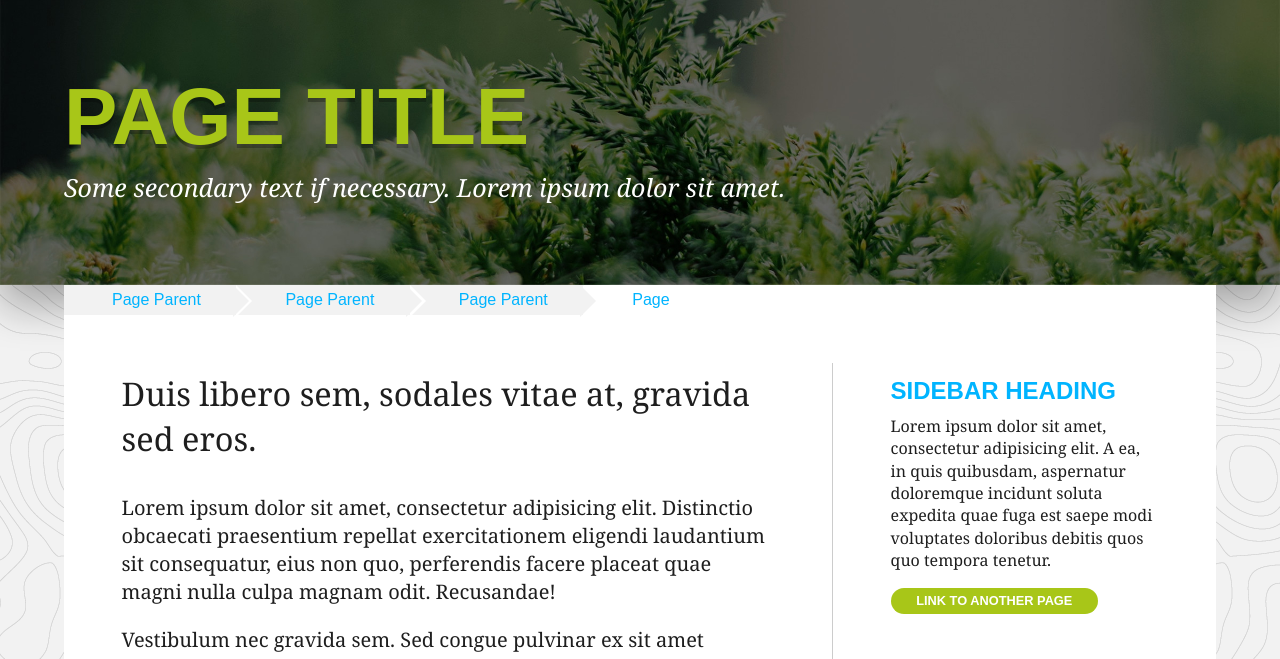
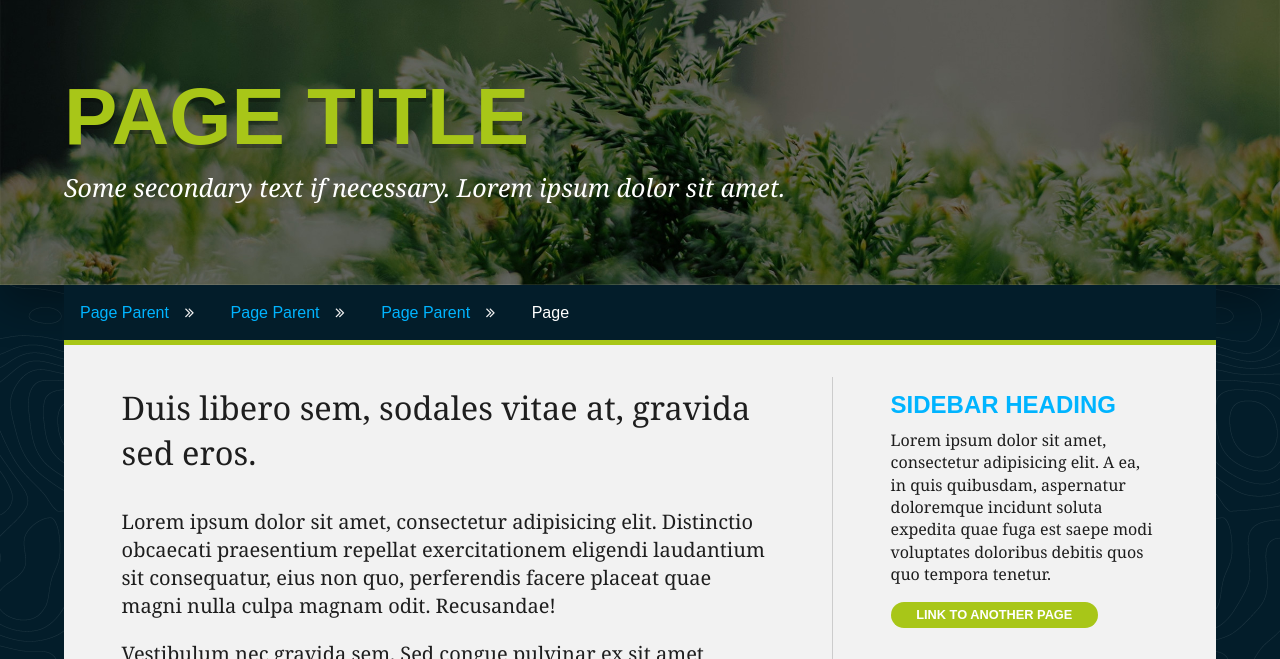
Before and after one commit to jamesacklin/sylvan-templates, a website: page page.html in a window 1280 px wide. Shown: the part 63-722 px from the top of the page. Drawn offline with Linux system fonts and the light colour scheme.

Commit message:
Safari-compatible tweaks, adjustments to breadcrumbs, background color, Typekit fonts

```diff
--- a/page.html
+++ b/page.html
@@ -9,6 +9,8 @@
   <link rel="apple-touch-icon" href="apple-touch-icon.png">
   <link rel="stylesheet" href="css/screen.css" media="screen, projection" type="text/css">
   <link rel="stylesheet" href="css/print.css" media="print" type="text/css">
+  <script src="//use.typekit.net/wgk4ojg.js"></script>
+  <script>try{Typekit.load();}catch(e){}</script>
   <!--[if IE]>
     <link rel="stylesheet" href="css/ie.css" media="screen, projection" type="text/css">
   <![endif]-->
--- a/sass/screen.scss
+++ b/sass/screen.scss
@@ -124,6 +124,7 @@ img { max-width: 100%; height: auto; }
     &:focus, &:active { background: darken($navy, 10%); }
   }
   select.form-control {
+    -webkit-appearance: menulist-button;
     box-shadow: 0 -0.5em 1em rgba(0,0,0,0.5) inset;
   }
 }
@@ -393,18 +394,19 @@ header[role=banner]{
 
 // Article page content
 .page {
-  background: url(../images/topo-gray.png) top center repeat $almost-white;
+  background: url(../images/topo-white.png) 50% 50% repeat $navy;
   padding: 0 5%;
 }
 .page-content {
   @include clearfix;
   position: relative;
-  background: $white;
+  background: $almost-white;
   color: $black;
 }
 
 .breadcrumbs {
-  background: $white;
+  background: $navy;
+  border-bottom: 0.25em solid $green;
 }
 
 .breadcrumb-trail {
@@ -412,49 +414,28 @@ header[role=banner]{
   @media (min-width: $screen-md){
     display: inline-block;
   }
-  background: $almost-white;
   font-size: 0.8em;
+  margin-bottom: 0;
   li {
     display: inline-block;
     margin: 0;
-    padding: 0.3em 2em 0.2em 3em;
-    position: relative;
-    &:after {
-      content: "";
-      display: block;
-      width: 0;
-      height: 0;
-      border-width: 1em 1em 1em 1em;
-      border-style: solid;
-      border-color: transparent transparent transparent $almost-white;
-      position: absolute;
-      right: -2em; top: 0;
-      z-index: 1;
-    }
-    &:before {
-      content: "";
-      display: block;
-      width: 0;
-      height: 0;
-      border-width: 1em 1em 1em 1em;
-      border-style: solid;
-      border-color: transparent transparent transparent $white;
-      position: absolute;
-      right: -2.2em; top: 0;
-      z-index: 1;
+    padding: 1em 1em;
+    a:after {
+      content: '\f101';
+      font-family: "FontAwesome";
+      color: $almost-white;
+      margin-left: 1em;
     }
     &:first-child {
     }
     &:last-child {
-      background: $white;
-      &:before,
-      &:after { display: none; }
+      a { color: $white; }
+      a:after { content: ""; }
     }
   }
 }
 
 article {
-  background: $white;
   padding: 2em 5% 1em;
   @media (min-width: $screen-md){
     float: left;
@@ -479,7 +460,6 @@ figure {
 }
 
 aside {
-  background: $white;
   font-size: 0.8em;
   padding: 2em 5% 3em;
   border-top: 1px solid #CCC;
```
Also changed, not shown: gallery.html (+2 -0 lines), css/screen.css, 2 other files.
